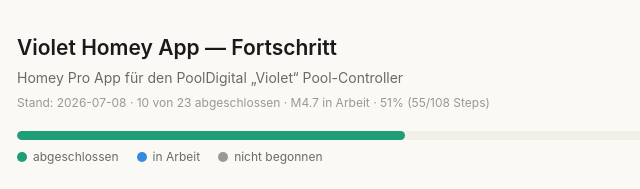
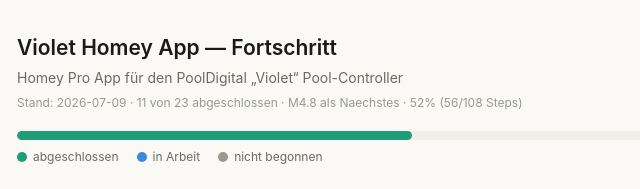
Before and after one commit to tnsturm/violet-homey-app, a website: page docs/dashboard/dashboard.html in a window 1280 px wide. Shown: the top 189 px of the page, 243-883 px from the left. Drawn offline with Linux system fonts and the light colour scheme.

Commit message:
docs(dashboard): M4.7 done — CI-Lauf 28971798881 gruen auf main, prompt cleared

```diff
--- a/docs/dashboard/dashboard.html
+++ b/docs/dashboard/dashboard.html
@@ -87,7 +87,7 @@
 window.DASHBOARD_STATUS = {
   project: "Violet Homey App",
   subtitle: "Homey Pro App für den PoolDigital „Violet“ Pool-Controller",
-  updatedAt: "2026-07-08",
+  updatedAt: "2026-07-09",
   workflow: ["Brainstorming", "Spec", "Plan", "Implementierung (SDD)", "Validate + Push"],
   milestones: [
     {
@@ -395,44 +395,29 @@
     {
       id: "M4.7",
       title: "Loop-Hardening II: Verifikations-Netz",
-      status: "active",
+      status: "done",
       startedAt: "2026-07-08",
-      finishedAt: null,
-      commit: null,
+      finishedAt: "2026-07-09",
+      commit: "5fdc8a2",
       summary: "Paket 2 der Loop-Engineering-Analyse (Ideen 5–7 + 12): Mock-Harness test/mocks/homey.js + erste Reconcile/Apply-Tests für drivers/pool/device.js (Ort des einzigen Produktions-Crashs; erfüllt M5-Gate a) inkl. run-matching-test-Erweiterung auf drivers/; read-only Live-Smoke-Test test/live/smoke.js gegen die echte Violet als release-readiness-Punkt 8 (der M3-§12-Write-Teil ist seit 2026-07-07 via debughttp.htm erledigt — nur noch Read-Pfad); Stop-Hook stop-verify.js (Turn darf nicht mit roten Tests/validate-Fehlern enden); bekannte Defekte als { todo: true }-Tests eingefroren (alarm_dosing_blocked-False-Positive). Tooling-only, kein Version-Bump (§8). Teil des Tooling-Blocks M4.6–M4.9 (kein Zwischen-Checkpoint; konsolidiert in →M5).",
       steps: [
         { label: "Brainstorming", done: true },
         { label: "Spec", done: true },
         { label: "Plan", done: true },
         { label: "Implementierung (TDD)", done: true },
-        { label: "Validate + Push", done: false }
+        { label: "Validate + Push", done: true }
       ],
-      currentActivity: "/code-review + §9-Entscheid (Push/PR)",
+      currentActivity: null,
       runtime: null,
       log: [
         { at: "2026-07-08", note: "Milestone aus der Loop-Engineering-Analyse angelegt (Paket 2 = Ideen 5–7; Idee 12 todo-Tests thematisch hierher gezogen). Live-Smoke gegenüber der Roadmap angepasst: §12-Live-Write ist seit 2026-07-07 erledigt, nur der Read-Teil bleibt. Platzierung vor M5, weil das Mock-Harness dessen hartes Gate (a) erfüllt." },
         { at: "2026-07-08", note: "Umsetzungssession gestartet (direkt nach M4.6-Abschluss, gleiche Session). Kontext gelesen: device.js Reconcile/Apply, run-matching-test.js (bisher testlos, nur lib/-Mapping), release-readiness.md (Punkte 1-7), Fixtures (salt-electrolysis traegt echten BLOCKED_BY_MAX_AMOUNT-Block; KORREKTUR nach Fixture-Inspektion: getReadings.all hat DOS_1_CL_STATE=[] — die False-Positive-Konstellation brauchte eine NEUE Minimal-Fixture). M4.6-Lesson beachten: settings.json-Hooks greifen SOFORT — Stop-Hook wird deshalb erst NACH gruenem Endstand registriert." },
         { at: "2026-07-08", note: "Aufgabe 1 done: Mock-Harness test/mocks/homey.js (require('homey') via Module._resolveFilename-Patch, fetchReadings-Stub VOR device-Require, aufzeichnende Fakes ohne Scheduling) + 8 Reconcile/Apply-Tests gegen die 4 Fixtures (0eea1e2) — device.js ist erstmals unter Test, M5-Gate (a) erfuellt. Die M4.6-Gates ARBEITEN: typecheck-gate blockte den ersten Commit-Versuch (fehlende JSDoc-Typen am Mock-augmentierten Device) via PowerShell-Matcher; Fix im M4.5-Stil (praezise Casts). Aufgabe-2-Anteil: run-matching-test um drivers/-Mapping erweitert + ERSTE Hook-Tests (177c274); dabei dieselbe Nested-node--test-Fehlerklasse wie beim test-gate gefunden und gefixt (Env-Marker-Strip im Hook)." },
         { at: "2026-07-08", note: "Aufgabe 4 done (73e8c13): False-Positive als todo-Test eingefroren (neue Fixture dosing-normal-controller-state.json, korrekte Erwartung alarm_dosing_blocked.cl=false) — npm test zeigt ab jetzt todo 1 bei fail 0 (todo-Semantik vorab auf Node 25 UND CI-Node 22 verifiziert); CLAUDE.md §4 um die Einfrier-Konvention ergaenzt. Aufgabe 2 done (2a73bb8): scripts/live-smoke.js read-only gegen echtes Geraet PASS + release-readiness Punkt 8. Live-BEFUNDE: (1) homey api ... get-devices braucht --json (sonst Box-Drawing-Tabelle); (2) Violet meldet CURRENT_TIME_UNIX in LOKALZEIT (Drift exakt 2h=CEST) — fuer Freshness harmlos (Controller-interne Deltas), C4 toleriert jetzt zeitzonen-foermige Offsets, tote Uhr faellt weiter durch; (3) pH/ORP null bei stehender Pumpe = clear-on-stale wie designed (WARN, kein FAIL)." },
-        { at: "2026-07-08", note: "Aufgabe 3 done (248f4e7): stop-verify.js per TDD (7 Smoke-Tests: rot-Block mit Output, gruen, Kurzschluss bei sauberem Tree/nur-docs-Aenderungen via committeter roter Suite bewiesen, stop_hook_active-Schutz, fail-open) + Stop-Block registriert (ZULETZT, da Hooks sofort greifen). Direktaufruf-Demos im Chat: rote Fixture exit 2, dieses Repo exit 0. ABNAHME Spec §7: npm test 141 Tests / fail 0 / todo 1; validate publish exit 0; Live-Smoke PASS. LAUFZEIT-ENTSCHEID: Suite-Median jetzt 9,43 s (3 Laeufe: 9,2/9,4/9,8) > M4.5-Cap 8,86 s — bewusstes Wachstum des Verifikations-Netzes (+41 Tests seit B_test=4,43 s, subprocess-lastige Hook-Smokes); Re-Baseline B_test'=9,43 s, neuer Cap 2x=18,9 s. Commit-Gate-Latenz ~10 s bleibt akzeptabel (laeuft parallel zum tsc-Gate)." }
+        { at: "2026-07-08", note: "Aufgabe 3 done (248f4e7): stop-verify.js per TDD (7 Smoke-Tests: rot-Block mit Output, gruen, Kurzschluss bei sauberem Tree/nur-docs-Aenderungen via committeter roter Suite bewiesen, stop_hook_active-Schutz, fail-open) + Stop-Block registriert (ZULETZT, da Hooks sofort greifen). Direktaufruf-Demos im Chat: rote Fixture exit 2, dieses Repo exit 0. ABNAHME Spec §7: npm test 141 Tests / fail 0 / todo 1; validate publish exit 0; Live-Smoke PASS. LAUFZEIT-ENTSCHEID: Suite-Median jetzt 9,43 s (3 Laeufe: 9,2/9,4/9,8) > M4.5-Cap 8,86 s — bewusstes Wachstum des Verifikations-Netzes (+41 Tests seit B_test=4,43 s, subprocess-lastige Hook-Smokes); Re-Baseline B_test'=9,43 s, neuer Cap 2x=18,9 s. Commit-Gate-Latenz ~10 s bleibt akzeptabel (laeuft parallel zum tsc-Gate)." },
+        { at: "2026-07-09", note: "/code-review: Approve, keine Critical Issues (2 nicht-blockierende Hinweise: Env-Strip-Idiom 3x vorhanden → Dedupe in M4.8 .claude/hooks/lib/, Stop-Latenz ~14 s by design). §9-Entscheid (User): direkt auf origin/main — FF-Merge 5fdc8a2 gepusht, CI-Lauf 28971798881 GRUEN (22 s). M4.7 DONE: alle /goal-Bedingungen im Chat belegt (fail 0 + todo 1, 8/8 Reconcile-Tests, Live-Smoke PASS, Stop-Hook rot exit 2/gruen exit 0). M5-Gates (a) UND (b) damit erfuellt — offen fuer M5 bleibt nur (c) strict-Ratchet. Naechster Block-Milestone: M4.8." }
       ],
-      prompt: `UMGEBUNG: Repo liegt lokal unter C:/Users/TorstenSturm/source/repos/VioletApp. Claude Code in diesem Ordner starten; alle Pfade unten sind repo-relativ.
-
-Violet Homey Pro App — Milestone M4.7 (Loop-Hardening II: Verifikations-Netz). Umsetzung von Paket 2 der Loop-Engineering-Analyse (Memory loop-dev-roadmap, Ideen 5–7 + 12). Tooling-only: KEIN Version-Bump, kein Release (§8).
-
-Lies zuerst das Memory loop-dev-roadmap und die M2-Spec (docs/superpowers/specs/2026-07-01-violet-homey-app-m2-full-reads-design.md) für den Reconcile/Apply-Pfad. M4.6 sollte abgeschlossen sein. Aktualisiere beim Start den M4.7-Eintrag in docs/dashboard/dashboard.html (Protokoll CLAUDE.md §7). Kurz-Spec nach docs/superpowers/specs/, dann superpowers:writing-plans.
-
-Aufgaben (je per TDD):
-1. Mock-Harness (Idee 6, erfüllt M5-Gate a): minimaler Homey-SDK-Stub test/mocks/homey.js ohne neue Runtime-Dependencies (Device-Klasse mit setCapabilityValue/getSetting/registerCapabilityListener/hasCapability als aufzeichnende Fakes). Erste Tests für den Reconcile/Apply-Pfad von drivers/pool/device.js gegen die 4 Hardware-Fixtures in test/fixtures/ (TDD: erst failing). Danach das Mapping in .claude/hooks/run-matching-test.js um drivers/ erweitern — per TDD mit neuem Hook-Test in test/hooks/ (der Hook hat bisher KEINE Tests).
-2. Read-only Live-Smoke (Idee 5, angepasst): scripts- oder test/live/smoke.js — liest über die allowlisteten read-only Kommandos (homey api devices get-devices) die Capability-Werte des Pool-Devices UND holt via lib/VioletClient.js ein frisches getReadings?ALL direkt vom Violet-Modul (Host: violet); vergleicht: erwartete Caps vorhanden, Werte plausibel/frisch, keine hängenden alarm_*. Ausgabe PASS/FAIL pro Check. BEWUSST NUR LESEND — kein Write an Pumpe/Heizung/Dosierung (der M3-§12-Write-Verify ist bereits erledigt). Als Punkt 8 im Subagent .claude/agents/release-readiness.md verankern.
-3. Stop-Hook (Idee 7): .claude/hooks/stop-verify.js — wenn beim Turn-Ende laut git status --porcelain Dateien unter lib/, drivers/ oder .homeycompose/ modifiziert sind, laufen npm test und npx homey app validate; bei Fehlschlag exit 2 mit Output (Modell fixt statt mit kaputtem Zustand zu enden). WICHTIG: das stop_hook_active-Flag aus dem Hook-Input respektieren (Endlosschleifen-Schutz), bei sauberem Worktree sofort exit 0. Smoke-Test in test/hooks/; "Stop"-Block in .claude/settings.json registrieren; in-Session-Verify per Direktaufruf (Hooks laden erst beim nächsten Session-Start).
-4. Defekte als todo-Tests (Idee 12): die Readings-Konstellation des alarm_dosing_blocked-False-Positives (M2-Logik, siehe Memory project-status) als Fixture einfrieren und in test/FeatureGroups.test.js einen Test mit { todo: true } schreiben, der die KORREKTE Erwartung kodiert — npm test listet den Defekt fortan bei jedem Lauf als TODO, ohne die Suite rot zu machen (Commit-Gate bleibt grün). Konvention als Zwei-Zeilen-Ergänzung in CLAUDE.md §4 festhalten ("bekannte Defekte sofort als todo-Test einfrieren").
-
-/goal npm test zeigt fail 0 und mindestens einen todo-Eintrag, die device.js-Reconcile-Tests laufen gegen die 4 Fixtures grün, node test/live/smoke.js (bzw. scripts/live-verify.js) meldet PASS gegen das echte Gerät, der Stop-Hook blockt im Direktaufruf-Test (exit 2) und passiert den Positivfall — Outputs im Chat gezeigt.
-
-/code-review vor jeder Git-Aktion (CLAUDE.md §9); documenting-code-Skill für alle neuen Dateien. Live-Zugriff nur read-only via homey-cli.
-
-/remote-control M4.7 — Loop-Hardening II: Verifikations-Netz`
+      prompt: null
     },
     {
       id: "M4.8",
```
